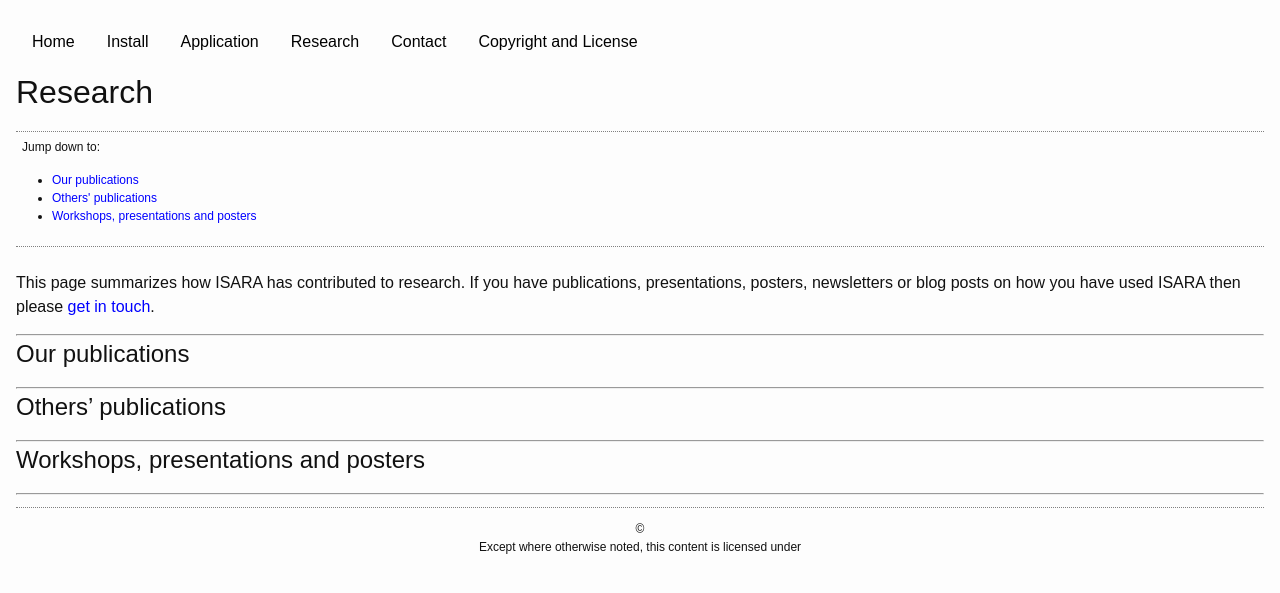
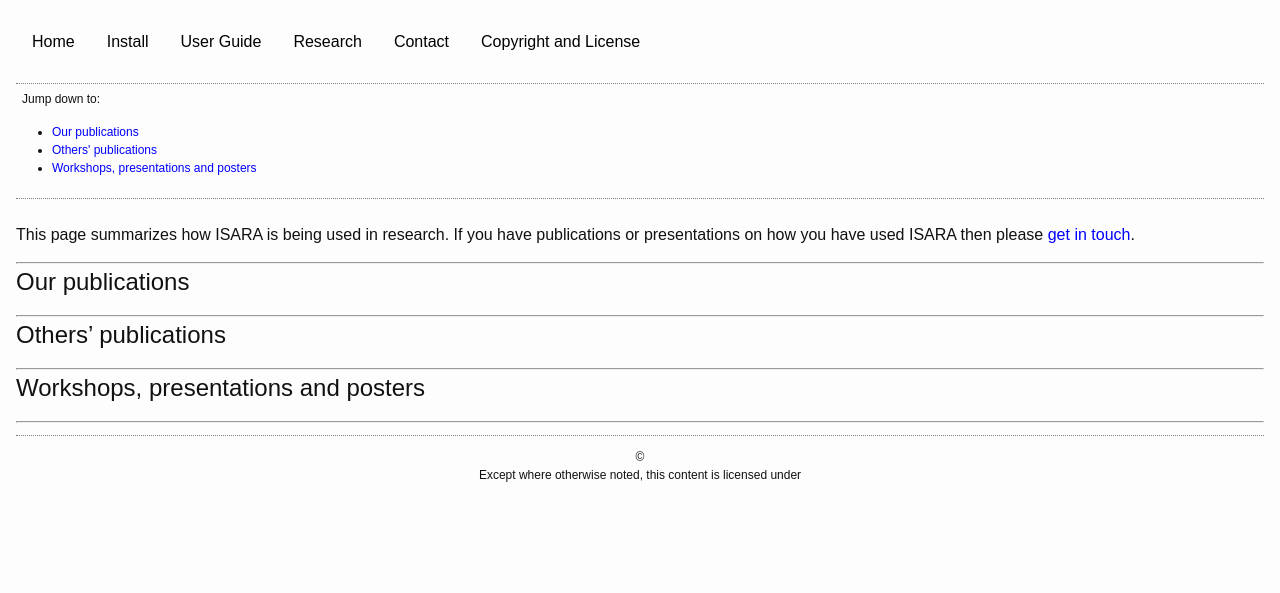
Before and after one commit to sdmitrovic/ISARA-website, a Jekyll site: the page built from research/index.md, in a window 1280 px wide. Shown: the top 593 px of the page. Built offline with Jekyll 4.4.1, drawn with Linux system fonts in a browser that asks for light colours; our own code applies the rules of GitHub Pages for plain Markdown files.

```diff
--- a/_config.yml
+++ b/_config.yml
@@ -18,14 +18,14 @@ menubar:
   url: /index.html
 - title: Install
   url: /user/index.html
-- title: Application
+- title: User Guide
   url: /developer/index.html
 - title: Research
   url: /research/index.html
 - title: Contact
   url: /project/HelpAndSupport.html
 - title: Copyright and License
-  url: /CopyrightLicence.html
+  url: /LICENSE
 
 # Build settings
 highlighter: rouge
--- a/research/index.md
+++ b/research/index.md
@@ -1,14 +1,5 @@
----
-layout: page
-root: ..
-title: Research
----
-
-This page summarizes how {{ site.software_name }} has contributed to
-research. If you have publications, presentations, posters,
-newsletters or blog posts on how you have used
-{{ site.software_name }} then please
-[get in touch](../project/HelpAndSupport.html).
+This page summarizes how {{ site.software_name }} is being used in research.
+If you have publications or presentations on how you have used {{ site.software_name }} then please [get in touch](../project/HelpAndSupport.html).
 
 ---
 
```
Also changed, not shown: developer/CodingStandards.md (deleted, +0 -19 lines), developer/index.md (+1 -11 lines), index.md (+7 -1 lines), assets/straka.png (deleted).
